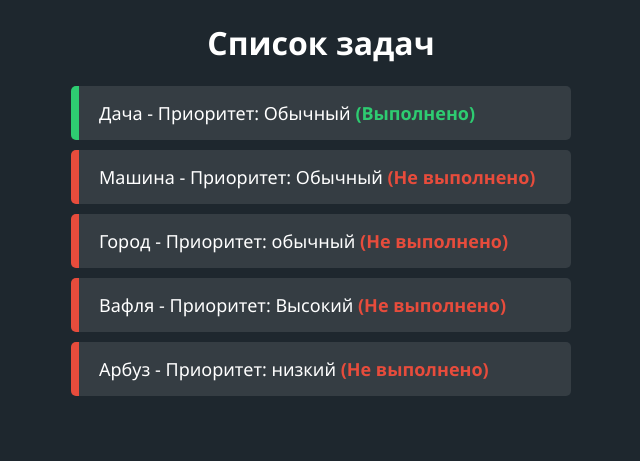
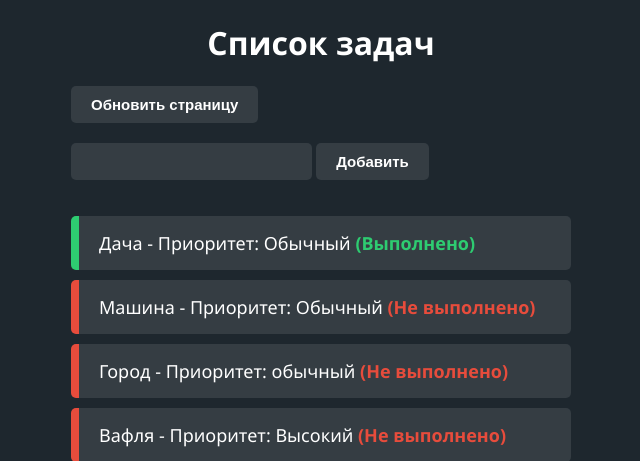
Before and after one commit to MiFix3676/Task-Manager, a Flask app: page /tasks in a window 1280 px wide. Shown: the top 461 px of the page, without its empty margins (319-959 px from the left). Run offline with Flask 3, Linux system fonts and the light colour scheme.

Commit message:
Добавил веб-форму для новых задач и кнопку обновления списка, так же стилизовал их

```diff
--- a/app.py
+++ b/app.py
@@ -1,4 +1,4 @@
-from flask import Flask, render_template
+from flask import Flask, render_template, request, redirect, url_for
 import json
 
 class Task:
@@ -27,6 +27,17 @@ def load_tasks():
         pass
     return loaded_tasks
 
+def save_tasks(tasks_list, verbose=True):
+    data = []
+    for task in tasks_list:
+        data.append({
+            "name": task.name,
+            "done": task.done,
+            "priority": task.priority
+        })
+    with open("tasks.json", "w", encoding="utf-8") as file:
+            json.dump(data, file, ensure_ascii=False , indent=2)
+
 app = Flask(__name__)
 @app.route("/")
 def index():
@@ -40,5 +51,15 @@ def tasks():
 def about():
     return "Это мой первый сайт"
 
+@app.route("/add", methods=["POST"])
+def add():
+    task = request.form.get("task_name")
+    if task:
+        current_tasks = load_tasks()
+        task = Task(task)
+        current_tasks.append(task)
+        save_tasks(current_tasks)
+    return redirect(url_for("tasks"))
+
 if __name__ == "__main__":
     app.run(debug=True)
--- a/static/style.css
+++ b/static/style.css
@@ -38,3 +38,30 @@ li:hover {
 .task-pending b {
     color: #e74c3c;
 }
+button{
+    background-color: rgba(255, 255, 255, 0.1);
+    border-radius: 5px;
+    font-size: 15px;
+    border: none;
+    color: white;
+    margin-bottom: 20px;
+    padding: 10px 20px;
+    font-weight: bold;
+}
+button:hover {
+    background-color: rgb(255 255 255 / 0.08);
+    transform: scale(1.02);
+    box-shadow: 0 10px 20px rgba(0,0,0,0.5);
+    cursor: pointer;
+}
+
+input{
+    background-color: rgba(255, 255, 255, 0.1);
+    border-radius: 5px;
+    font-size: 15px;
+    border: none;
+    color: white;
+    margin-bottom: 20px;
+    padding: 10px 20px;
+    font-weight: bold;
+}
--- a/templates/tasks.html
+++ b/templates/tasks.html
@@ -8,6 +8,14 @@
 <body>
 
 <h1>Список задач</h1>
+
+<button onclick="window.location.reload()">Обновить страницу</button>
+
+<form action="/add" method="POST">
+    <input type="text" name="task_name">
+    <button type="submit">Добавить</button>
+</form>
+
 
 <ul>
     {% for task in tasks %}
```
